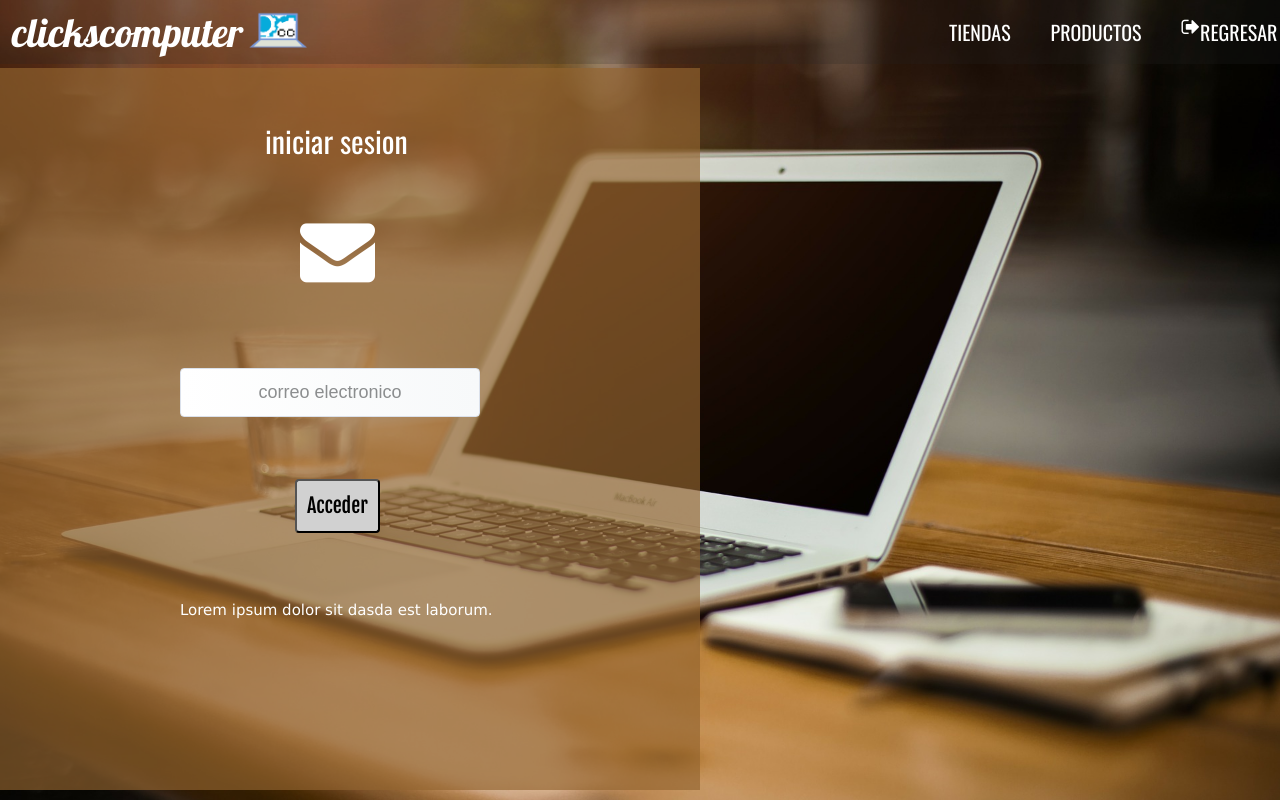
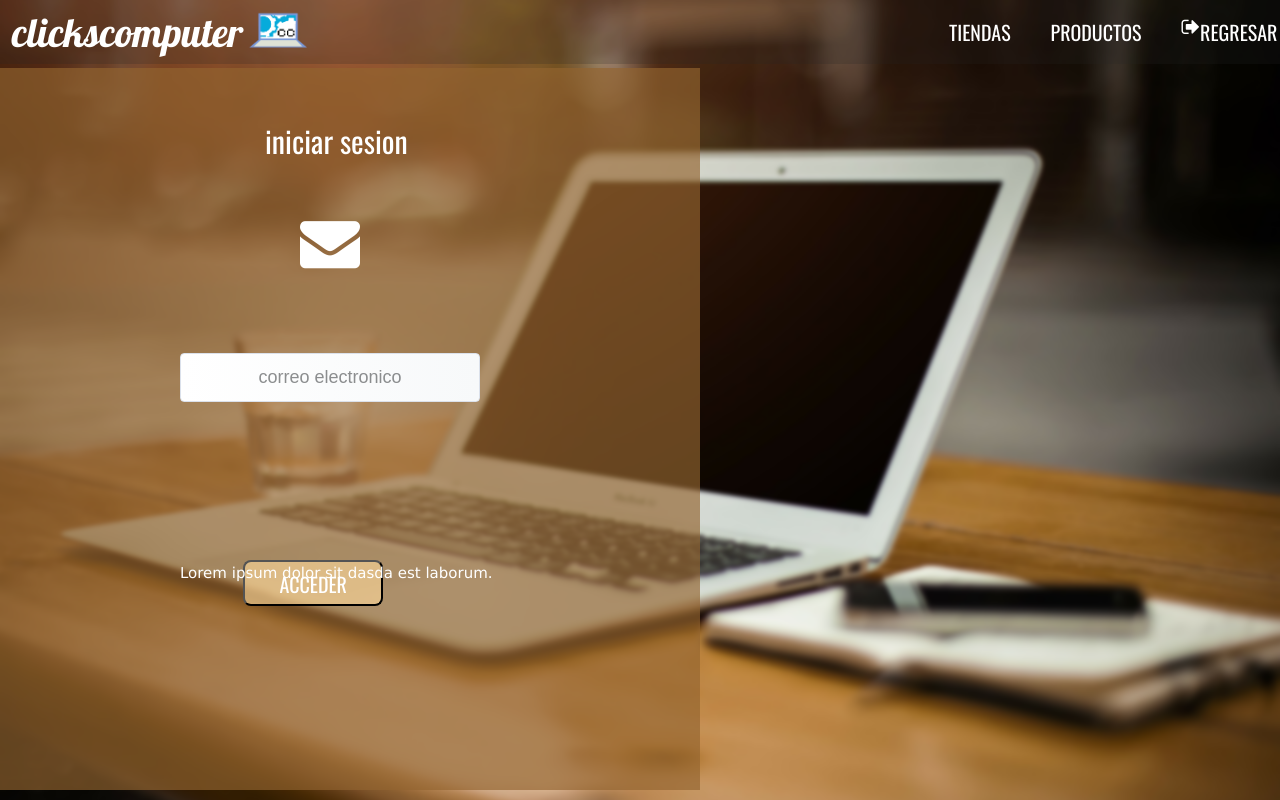
Before and after one commit to Thepahka/ClicksComputer, a PHP site: page /Email in a window 1280 px wide. Run offline with PHP 8.4, Linux system fonts and the light colour scheme; some libraries are stand-ins or nearby versions; some web fonts are replaced.

Commit message:
2.13 commit

```diff
--- a/views/assets/css/main.css
+++ b/views/assets/css/main.css
@@ -58,27 +58,35 @@
 .pass-icon{
   position: relative;
   color: #ffffff;
-  top: -130px;
-  left: 138px;
+  top: -100px;
+  left: 40%;
 }
 
 .log-btn{
-  position: relative;
-  margin: -25px;
-  left: 44%;
-  padding: 10px;
-  top: 60px;
-  font-family: 'Fjalla One', sans-serif;
+  position: absolute;
+  width: 140px;
+  height: 46px;
+  text-align: center;
+  left: 19%;
+  font-family: 'Oswald', sans-serif;
+  text-transform: uppercase;
+  color: white;
   font-size: 20px;
-  border-radius: 4px;
-  background: rgb(209, 209, 209);
+  display: block;
+  padding: 7px;
+  top: 70vh;
+  background: rgba(251, 214, 152, 0.65);
+  color: #ffffff;
+  border-radius: 8px;
+  transition: all 0.3s ease;
 }
 
 .log-btn:hover{
-  background: rgba(173, 173, 173, 0.85);
-  transition: all 1s ease;
+  background: rgb(255, 255, 255);
+  color: black;
+  transition: all 0.3s ease;
+  border-radius: 8px;
   cursor: pointer;
-  color: #ffffff;
 }
 
 
@@ -126,8 +134,9 @@
 
 .log-pass{
   position: relative;
-  left: 44px;
-  top: -100px;
+  left: 16%;
+  top: -20px;
+  width: 300px;
   text-align: center;
 }
 
--- a/views/modules/Login/LoginEmail.php
+++ b/views/modules/Login/LoginEmail.php
@@ -9,7 +9,7 @@
     <div class="wrap-login">
     <form class="formulario" action="Consulta" method="post">
       <h2 class="titulo-up">iniciar sesion</h2>
-      <i class="fa fa-envelope email-icon fa-5x" aria-hidden="true"></i>
+      <i class="fa fa-envelope email-icon fa-4x" aria-hidden="true"></i>
       <div class="contain-login">
         <input class="log-email" id="LoginEmail" type="email" placeholder="correo electronico" name="data[]" value="">
       </div>
```
Also changed, not shown: views/assets/image/landing/compu.jpg, views/assets/image/loginback.jpg.
